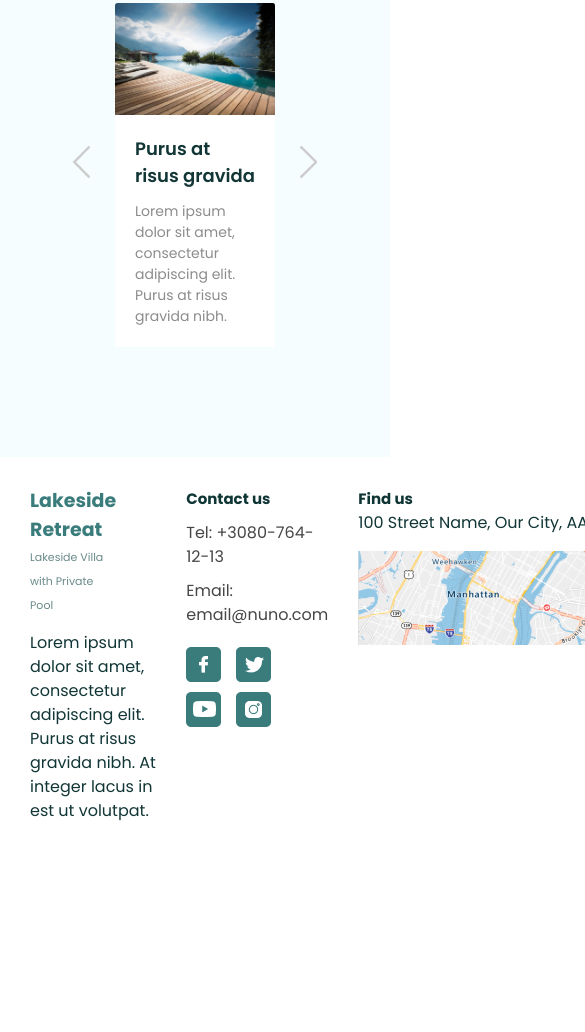
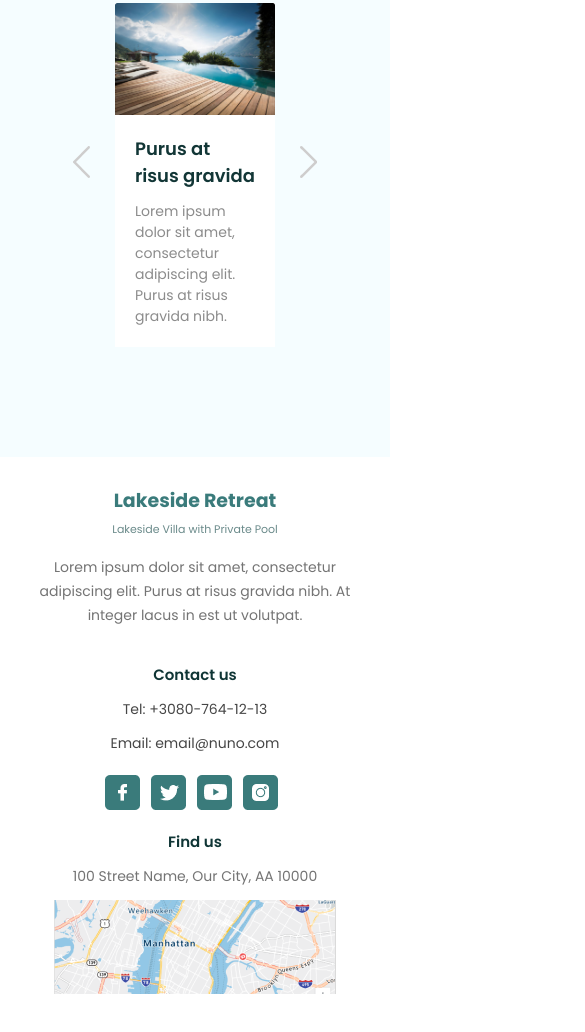
Before and after one commit to IlyaKrapivnoy/Bootstrap_SASS_PostHomeProject, a website: page index.html in a window 390 px wide. Shown: the part 3047-4079 px from the top of the page, 585 px wide, since content can reach past the window. Before the commit the page ends 3916 px from the top, so only its background shows below. Drawn offline with nearby package versions, Linux system fonts and the light colour scheme.

Commit message:
upper-footer responsive

```diff
--- a/scss/_footer.scss
+++ b/scss/_footer.scss
@@ -2,17 +2,26 @@
     display: flex;
     margin: 30px 0;
 
+    font-size: 14px;
+    color: #747474;
+
     .col {
         .logo {
             margin-bottom: 15px;
+
+            width: 100%;
         }
 
         .contacts span,
         .map span {
             color: #0F3535;
             font-size: 15px;
-            font-weight: 700;
-            // margin-bottom: 10px;
+            font-weight: 600;
+            margin-bottom: 10px;
+        }
+
+        .map p {
+            margin: 10px 0 12px;
         }
 
         .contacts a {
@@ -30,7 +39,7 @@
         }
 
         .socials > a > img {
-            padding: 10px 10px 0;
+            padding: 10px 7px 0;
 
             transition: opacity .2s ease;
 
--- a/scss/_media.scss
+++ b/scss/_media.scss
@@ -1,5 +1,7 @@
 @media (max-width: 1160px) {
+
     .carousel {
+
         .carousel-caption {
             top: 38%;
 
@@ -12,7 +14,9 @@
             }
         }
     }
+
     .element-2 {
+
         .owl-prev::after,
         .owl-next::after {
             display: none;
@@ -20,8 +24,11 @@
         }
     }
 }
+
 @media (max-width: 980px) {
+
     .carousel {
+
         .carousel-caption {
             top: 37%;
 
@@ -35,19 +42,24 @@
             }
         }
     }
+
     .navbar-collapse {
         margin: 1rem 0 2rem;
     }
 }
 @media (max-width: 860px) {
+
     .carousel {
+
         .carousel-control-next,
         .carousel-control-prev {
             display: none;
         }
+
         .carousel-indicators {
             display: none;
         }
+
         .carousel-caption {
             top: 40%;
 
@@ -61,17 +73,32 @@
         }
     }
     .about {
+
         .about-body {
             display: flex;
             flex-direction: column;
         }
+
         .about-description {
             text-align: center;
         }
     }
+
+    footer {
+        .upper-footer {
+            flex-direction: column;
+            text-align: center;
+
+            .col {
+                padding-bottom: 20px;
+            }
+        }
+    }
 }
 @media (max-width: 768px) {
+
     .carousel {
+
         .carousel-caption {
             top: 38%;
 
@@ -87,7 +114,9 @@
     }
 }
 @media (max-width: 620px) {
+
     .carousel {
+
         .carousel-caption {
             top: 34%;
 
@@ -96,13 +125,16 @@
                 line-height: 20px;
             }
         }
+
         .btn {
             padding: 2px 12px;
         }
     }
 }
 @media (max-width: 576px) {
+
     .carousel {
+
         .carousel-caption {
             top: 44%;
 
```
Also changed, not shown: css/style.css.
